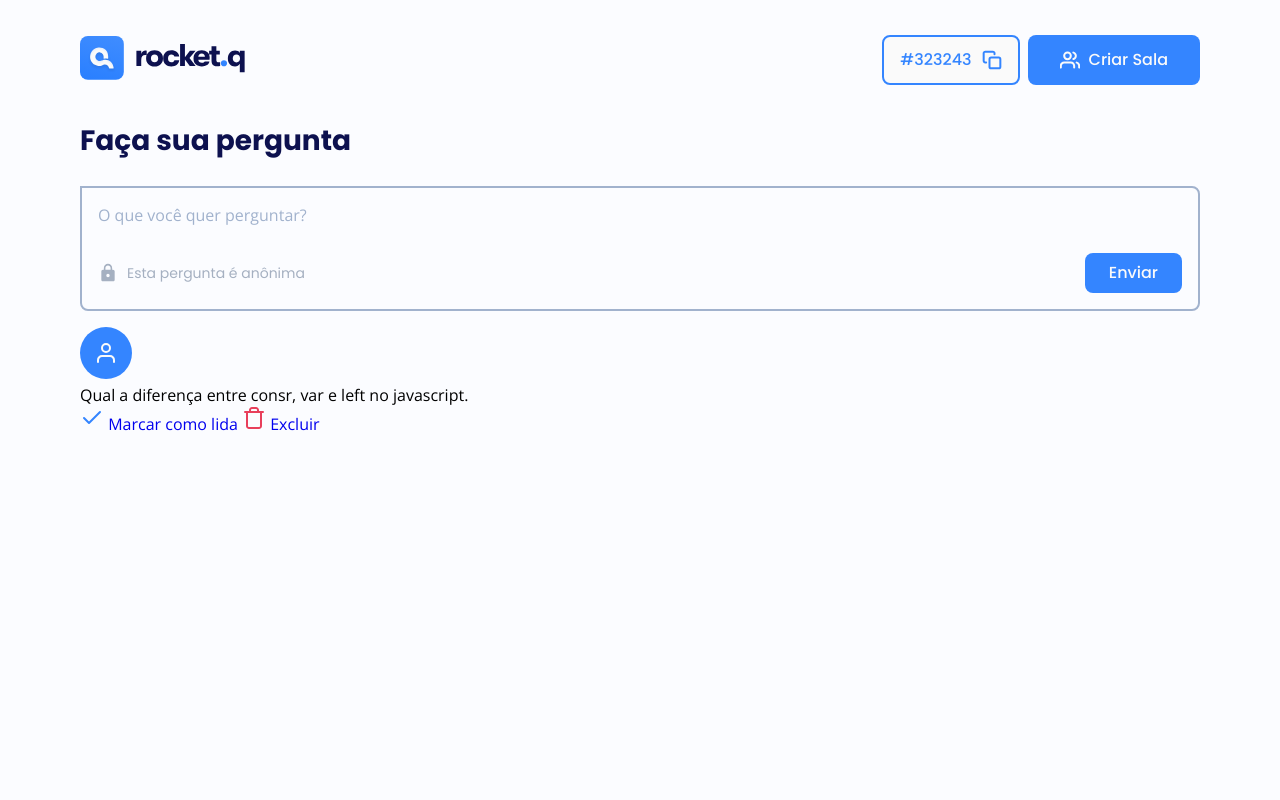
After one commit to sinborneto/NLWTogether, a web app: file room.html in a window 1280 px wide. The commit adds this page. Run offline with its HTML, style and script files only (its server is not run), Linux system fonts and the light colour scheme.

Commit message:
Second commit

```diff
--- a/home.html
+++ b/home.html
@@ -22,7 +22,8 @@
             <img src="assets/logo.svg" alt="Rocket.Q Logo"/>
         </header>
         <div id="bg">
-
+            <div class="ball top"></div>
+            <div class="ball bottom"></div>
         </div>
 
         <main>
--- /dev/null
+++ b/room.html
@@ -0,0 +1,82 @@
+<!DOCTYPE html>
+    <head>
+
+        <title>Rocket.Q - Perguntas e Respostas</title>
+        <meta charset="UTF-8">
+        <meta http-equiv="X-UA-Compatible" content="IE=edge">
+
+        <!--View Port-->
+        <meta name="viewport" content="width=device-width, initial-scale=1.0">
+
+        <!--CSS-->
+        <link rel="stylesheet" href="styles/global.css">
+        <link rel="stylesheet" href="styles/room.css">
+
+        <!--FONTS-->
+        <link rel="preconnect" href="https://fonts.gstatic.com">
+        <link href="https://fonts.googleapis.com/css2?family=Open+Sans&family=Poppins:wght@400;500;700&display=swap" rel="stylesheet">
+    </head>
+    <body>
+        <div id="room" class="content">
+            <header>
+                <a href="#">
+                    <img src="assets/logo.svg" alt="Rocket.Q Logo"/>
+                </a>
+                <div class="buttons">
+                    <div class="button outlined">
+                        #323243
+                        <img src="assets/copy.svg" alt="Copiar numero da sala">
+                    </div>
+                    <a href="#" class="button">
+                        <img src="assets/users white.svg" alt="Criar uma sala">
+                        Criar Sala
+                    </a>
+                </div>
+            </header>
+
+            <main>
+                <section id="question-form">
+                    <h2>Faça sua pergunta</h2>
+                    <form action="">
+                        <label class="sr-only" for-id="question">O que você quer perguntar?</label>
+                        <textarea name="question" id="question" placeholder="O que você quer perguntar?"></textarea>
+
+                        <footer>
+                            <div>
+                                <img src="assets/lock.svg" alt="Cadeado">
+                                Esta pergunta é anônima
+                            </div>
+                            <button>Enviar</button>
+                        </footer>
+                    </form>
+                </section>
+
+                <section id="questions">
+                    <h2 class="sr-only"> Perguntas da comunidade</h2>
+                    <div class="questions"></div>
+                    <div class="question-wrapper">
+                        <div class="question-content">
+                            <div class="user">
+                                <img src="assets/avatar.svg" alt="Avatar">
+                            </div>
+                            <div class="question">
+                                <p>Qual a diferença entre consr, var e left no javascript.</p>
+                            </div>
+                        </div>
+                        <div class="actions">
+                            <a href="#" class="check">
+                                <img src="assets/check.svg" alt="Marcar como lida">
+                                Marcar como lida
+                            </a>
+                            <a href="#" class="delete">
+                                <img src="assets/trash.svg" alt="Excluir">
+                                Excluir
+                            </a>
+                        </div>
+                    </div>
+                </section>
+
+            </main>
+        </div>
+    </body>
+</html>
--- a/styles/global.css
+++ b/styles/global.css
@@ -26,6 +26,7 @@ html{
 }
 
 body{
+    display:flex;
     height: 100vh; /** view height (Ou seja pegando do inicio ao fim da tela para largura width: 100vw;*/
     background: var(--background)
 }
@@ -55,11 +56,17 @@ body, button,input,textarea{
 
 }
 
-/*-------Input and bottons*/
-input, button, .button{
+/*-------Input and buttons*/
+button, .button{
     border-radius: .8rem;
     height: 5rem;
 }
+
+input{
+    border-radius: .8rem;
+    height: 4.8rem;
+}
+
 
 button, .button{
     font-family: 'Poppins';
--- /dev/null
+++ b/styles/room.css
@@ -0,0 +1,99 @@
+.content{
+    max-width: min(112rem ,90%);
+}
+#room header{
+    width: 100%;
+
+    display:flex;
+    align-items: center;
+    justify-content: space-between;
+
+}
+
+#room header .buttons{
+    display:flex;
+}
+
+#room header .buttons .button:nth-child(1){
+    margin-right: .8rem;
+    padding: 1.3rem 1.6rem;
+}
+
+#room header .buttons .button:nth-child(1) img{
+    margin-left: 1rem;
+    width: 2rem;
+    height: 2rem;
+
+}
+
+#room header .buttons .button:nth-child(2){
+    padding: 1.3rem 3.2rem;
+}
+
+#room header .buttons .button:nth-child(2) img{
+    width: 2rem;
+    height:2rem;
+    margin-right: 0.9rem;
+}
+
+
+/*question form*/
+
+#question-form h2{
+    font-family: 'Poppins', sans-serif;
+    font-size: 2.8rem;
+    color: var(--black);
+    font-weight: 800;
+    line-height: 4.2rem;
+
+    margin-bottom: 2.4rem;
+}
+
+#question-form form{
+    border: .2rem solid var(--grey-blue);
+    padding: 1.6rem;
+    border-radius: 0 .8rem .8rem .8rem ;
+    margin-bottom: 1.6rem;
+}
+
+#question-form form textarea{
+    resize:none;
+    background: transparent;
+
+    width:100%;
+
+    outline: none;
+}
+
+#question-form form textarea::placeholder{
+    color:var(--grey-blue);
+
+}
+
+#question-form form footer{
+    display:flex;
+    align-items: center;
+    justify-content: space-between;
+
+}
+
+#question-form form footer > div{
+    display:flex;
+    align-items: center;
+
+    color:var(--incons-details);
+    font-family: 'Poppins', sans-serif;
+    font-weight: 400;
+    font-size: 1.4rem;
+
+}
+
+#question-form form footer div img{
+    margin-right: 0.9rem;
+}
+
+#question-form form button{
+    height:auto;
+    padding: .8rem 2.4rem;
+    line-height: 2.4rem;
+}
```
Also changed, not shown: create-pass.html (added, +45 -0 lines), styles/home.css (+52 -1 lines), assets/avatar.svg (added), assets/check.svg (added), assets/copy.svg (added), assets/lock.svg (added), assets/trash.svg (added), assets/users white.svg (added).
